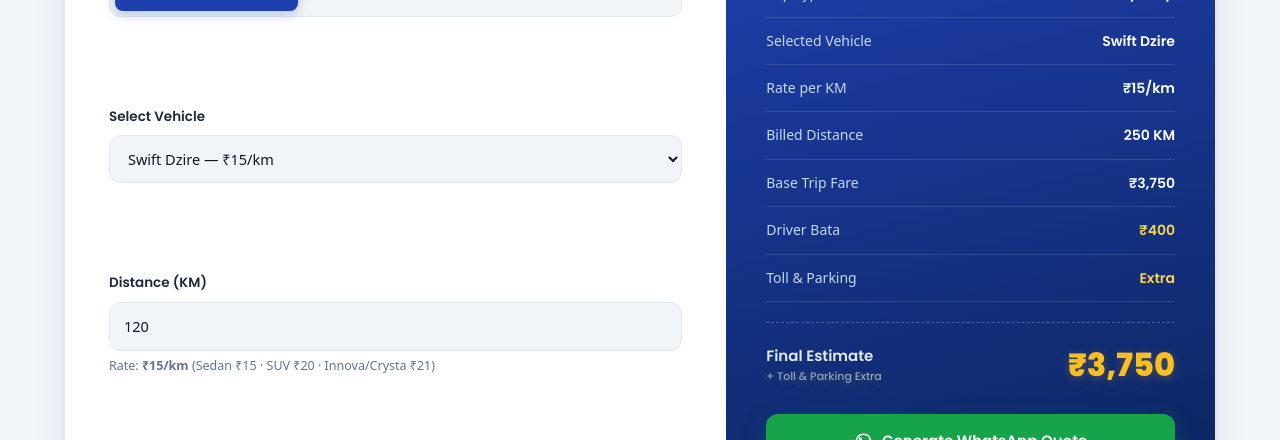
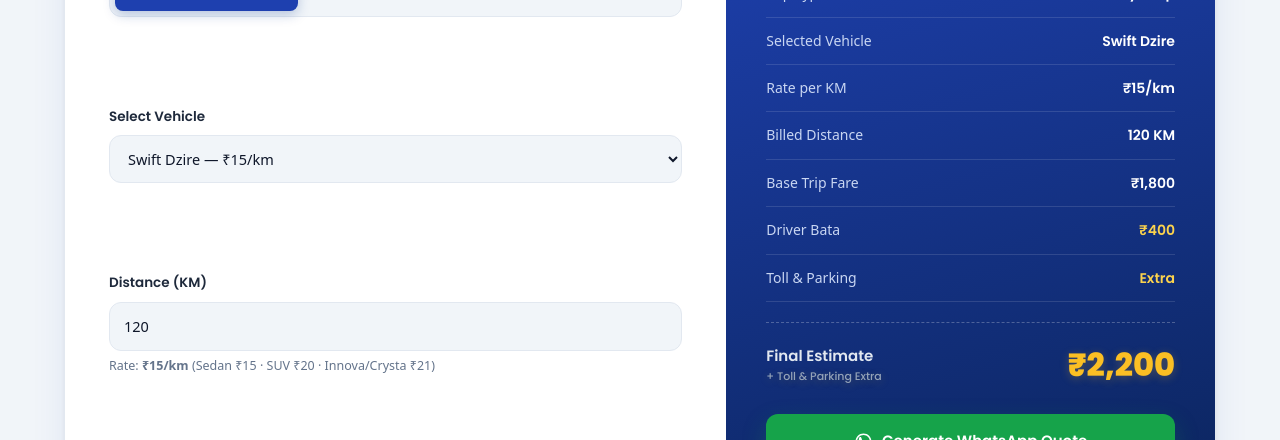
Before and after one commit to NaveenMLdeveloper/Websites, a React (Vite) app in the folder TKV-droptaxi/: page / in a window 1280 px wide. Shown: the part 5100-5540 px from the top of the page. Built offline with nearby package versions, Linux system fonts and the light colour scheme.

Commit message:
fix: the calculator issue fixed.

```diff
--- a/TKV-droptaxi/src/App.tsx
+++ b/TKV-droptaxi/src/App.tsx
@@ -112,9 +112,9 @@ export default function App() {
   // Fare calculator state
   const [tripType, setTripType] = useState<'oneway' | 'roundtrip' | 'local'>('oneway');
   const [selectedVehicleIndex, setSelectedVehicleIndex] = useState(0);
-  const [distanceKm, setDistanceKm] = useState<number>(120);
-  const [extraKm, setExtraKm] = useState<number>(0);
-  const [extraHours, setExtraHours] = useState<number>(0);
+  const [distanceKm, setDistanceKm] = useState<string>('120');
+  const [extraKm, setExtraKm] = useState<string>('0');
+  const [extraHours, setExtraHours] = useState<string>('0');
 
   // Contact form state
   const [contactName, setContactName] = useState('');
@@ -174,6 +174,8 @@ export default function App() {
 
   // Estimation for hero form
   const heroEstimate = useMemo(() => {
+    const driverBata = 400;
+
     if (heroTripType === 'local') {
       const pkg = heroSelectedVehicle.localPackage || {
         baseFare: 2000,
@@ -186,7 +188,7 @@ export default function App() {
         distance: pkg.baseKm,
         billedKm: pkg.baseKm,
         rate: pkg.extraKmRate,
-        total: pkg.baseFare,
+        total: pkg.baseFare + driverBata,
         zeroReturn: false,
         isLocal: true,
         pkg
@@ -194,9 +196,9 @@ export default function App() {
     }
 
     const effectiveDistance = heroTripType === 'roundtrip' ? heroDistance * 2 : heroDistance;
-    const billedKm = Math.max(effectiveDistance, heroSelectedVehicle.minKm);
+    const billedKm = effectiveDistance;
     const applicableRate = heroTripType === 'roundtrip' ? heroSelectedVehicle.roundRate : heroSelectedVehicle.onewayRate;
-    const fare = billedKm * applicableRate;
+    const fare = billedKm * applicableRate + driverBata;
 
     return {
       distance: effectiveDistance,
@@ -478,8 +480,15 @@ export default function App() {
   // Selected vehicle object
   const currentVehicle: Vehicle = VEHICLES[selectedVehicleIndex] || VEHICLES[0];
 
+  const toNumber = (value: string | number | undefined, fallback = 0) => {
+    const parsed = Number.parseFloat(String(value ?? '').replace(/,/g, ''));
+    return Number.isFinite(parsed) ? parsed : fallback;
+  };
+
   // Fare calculations
   const calculation = useMemo(() => {
+    const driverBata = 400;
+
     if (tripType === 'local') {
       const pkg = currentVehicle.localPackage || {
         baseFare: 2000,
@@ -488,11 +497,11 @@ export default function App() {
         extraKmRate: 14,
         waitingPerHour: 150
       };
-      const validExtraKm = Math.max(Number(extraKm) || 0, 0);
-      const validExtraHours = Math.max(Number(extraHours) || 0, 0);
+      const validExtraKm = Math.max(toNumber(extraKm, 0), 0);
+      const validExtraHours = Math.max(toNumber(extraHours, 0), 0);
       const extraKmCost = validExtraKm * pkg.extraKmRate;
       const extraWaitingCost = validExtraHours * pkg.waitingPerHour;
-      const total = pkg.baseFare + extraKmCost + extraWaitingCost;
+      const total = pkg.baseFare + extraKmCost + extraWaitingCost + driverBata;
 
       return {
         tripType: 'local',
@@ -505,16 +514,17 @@ export default function App() {
         ratePerKm: pkg.extraKmRate,
         billedKm: pkg.baseKm + validExtraKm,
         total,
-        dist: pkg.baseKm + validExtraKm
+        dist: pkg.baseKm + validExtraKm,
+        driverBata
       };
     }
 
-    const dist = Math.max(Number(distanceKm) || 1, 1);
+    const dist = Math.max(toNumber(distanceKm, 1), 1);
     const applicableRate = tripType === 'roundtrip' ? currentVehicle.roundRate : currentVehicle.onewayRate;
     const effectiveKm = tripType === 'roundtrip' ? dist * 2 : dist;
-    const billedKm = Math.max(effectiveKm, currentVehicle.minKm);
+    const billedKm = effectiveKm;
     const baseFare = billedKm * applicableRate;
-    const total = baseFare;
+    const total = baseFare + driverBata;
 
     return {
       tripType,
@@ -522,7 +532,8 @@ export default function App() {
       billedKm,
       baseFare,
       total,
-      dist
+      dist,
+      driverBata
     };
   }, [tripType, currentVehicle, distanceKm, extraKm, extraHours]);
 
@@ -533,6 +544,7 @@ export default function App() {
       : tripType === 'roundtrip'
         ? 'Round Trip Taxi'
         : 'Local Trip (8 Hours / 100 KM)';
+    const enteredDistance = toNumber(distanceKm, 0);
 
     let message = `🚖 *TKV DROP TAXI - INSTANT TRIP ESTIMATE*\n` +
       `----------------------------------------\n` +
@@ -544,13 +556,13 @@ export default function App() {
         (calculation.extraKm ? `• *Extra KM:* ${calculation.extraKm} km (+₹${calculation.extraKmCost})\n` : '') +
         (calculation.extraHours ? `• *Extra Waiting:* ${calculation.extraHours} hrs (+₹${calculation.extraWaitingCost})\n` : '');
     } else {
-      message += `• *Distance:* ${distanceKm} km ${tripType === 'roundtrip' ? `(Round Trip Billed: ${calculation.billedKm} km)` : ''}\n` +
+      message += `• *Distance:* ${enteredDistance || 0} km ${tripType === 'roundtrip' ? `(Round Trip Billed: ${calculation.billedKm} km)` : ''}\n` +
         `• *Rate:* ₹${calculation.ratePerKm}/km\n`;
     }
 
     message += `• *Estimated Fare:* ${formatINR(calculation.total)}\n` +
       `• *Toll & Parking:* Extra\n` +
-      `• *Driver Bata:* 400\n` +
+      `• *Driver Bata:* ${formatINR(calculation.driverBata || 400)}\n` +
       `----------------------------------------\n` +
       `Please confirm vehicle availability and booking.`;
 
@@ -1327,7 +1339,7 @@ export default function App() {
                       type="number"
                       min={1}
                       value={distanceKm}
-                      onChange={(e) => setDistanceKm(Number(e.target.value))}
+                      onChange={(e) => setDistanceKm(e.target.value)}
                       className="input"
                       id="distanceInput"
                       placeholder="e.g. 120"
@@ -1363,7 +1375,7 @@ export default function App() {
                           type="number"
                           min={0}
                           value={extraKm}
-                          onChange={(e) => setExtraKm(Number(e.target.value))}
+                          onChange={(e) => setExtraKm(e.target.value)}
                           className="input"
                           id="extraKmInput"
                           placeholder="0"
@@ -1378,7 +1390,7 @@ export default function App() {
                           type="number"
                           min={0}
                           value={extraHours}
-                          onChange={(e) => setExtraHours(Number(e.target.value))}
+                          onChange={(e) => setExtraHours(e.target.value)}
                           className="input"
                           id="extraHoursInput"
                           placeholder="0"
@@ -1431,7 +1443,7 @@ export default function App() {
                       ) : null}
                       <div className="result-row">
                         <span>Driver Bata</span>
-                        <span id="rDriverBeta" style={{ color: '#FCD34D' }}>₹400</span>
+                        <span id="rDriverBeta" style={{ color: '#FCD34D' }}>{formatINR(calculation.driverBata || 400)}</span>
                       </div>
                       <div className="result-row">
                         <span>Toll &amp; Parking</span>
@@ -1462,7 +1474,7 @@ export default function App() {
                       </div>
                       <div className="result-row">
                         <span>Driver Bata</span>
-                        <span id="rDriverBeta" style={{ color: '#FCD34D' }}>₹400</span>
+                        <span id="rDriverBeta" style={{ color: '#FCD34D' }}>{formatINR(calculation.driverBata || 400)}</span>
                       </div>
                       <div className="result-row">
                         <span>Toll &amp; Parking</span>
```
